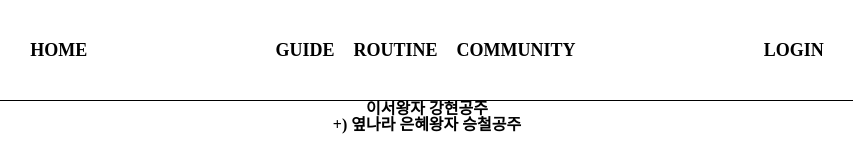
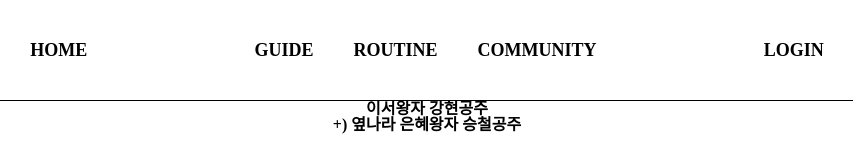
Before and after one commit to chtoqur/FitMate, a Vue app in the folder fitmate-vue/: page / in a window 1280 px wide. Shown: the top 160 px of the page, without its empty margins (213-1066 px from the left). Built offline with nearby package versions, Linux system fonts and the light colour scheme; a web font is replaced by a local one.

Commit message:
네비게이션 css 수정

```diff
--- a/fitmate-vue/src/components/common/TheHeaderNav.vue
+++ b/fitmate-vue/src/components/common/TheHeaderNav.vue
@@ -76,12 +76,13 @@ header {
 
 .nav-left, .nav-ul, .nav-right {
   display: flex;
-  gap: 19px;
+  gap: 20px;
   align-items: center;
 }
 
 .nav-ul {
   height: 100%;
+  gap: 40px;
 }
 
 .nav-left-el, .nav-left-el span, .nav-ul li, .nav-ul-el, .nav-ul-el span, .nav-right-el, .nav-right-el span {
```
